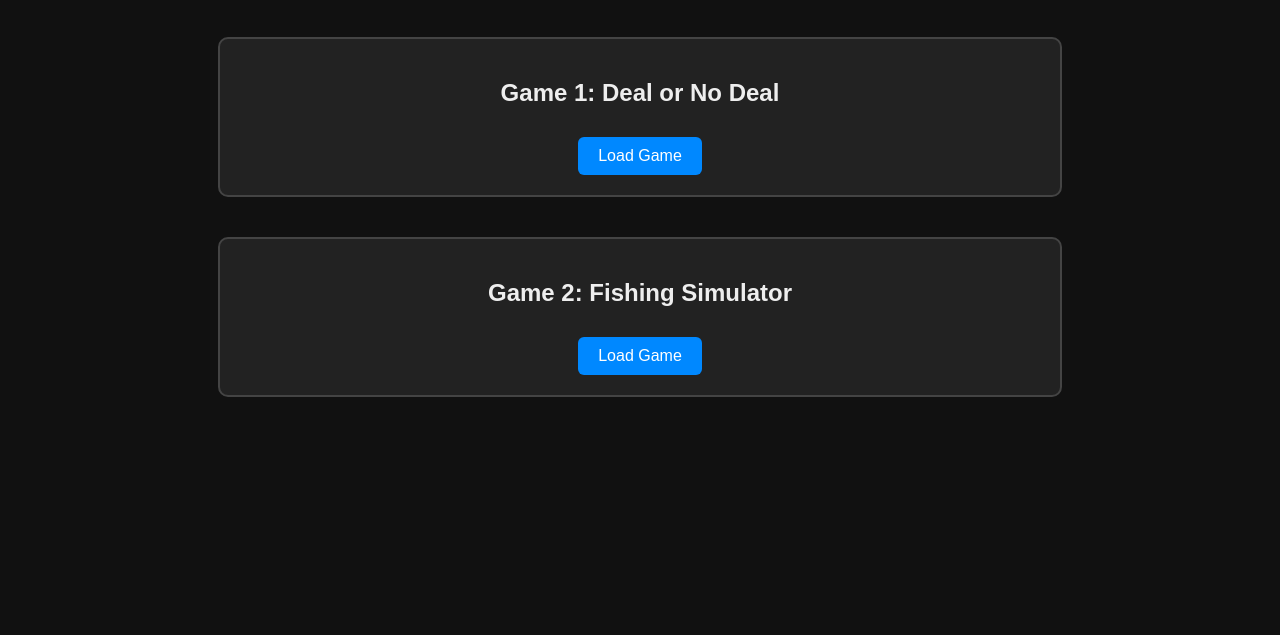
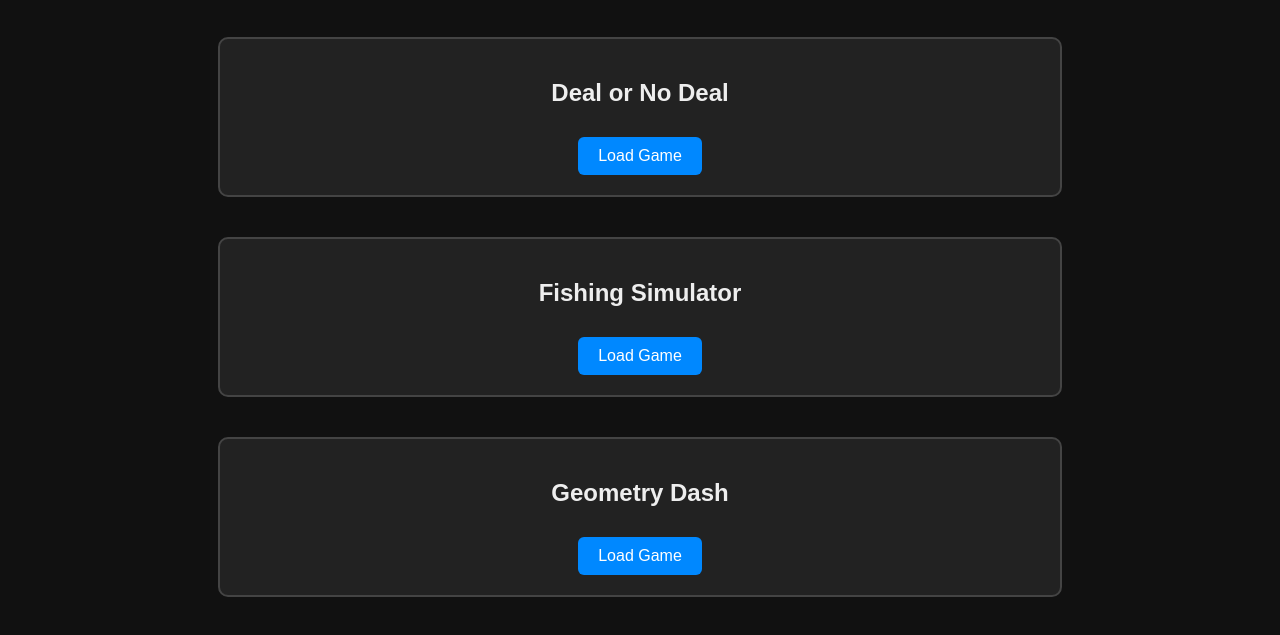
Before and after one commit to bumaself/hobocakes.com, a plain HTML site: page games.html in a window 1280 px wide. Shown: the part 89-724 px from the top of the page. Drawn offline with Linux system fonts and the light colour scheme.

Commit message:
Update games.html

```diff
--- a/games.html
+++ b/games.html
@@ -62,15 +62,21 @@
   <h1>Game Portal</h1>
 
   <div class="game-container">
-    <h2>Game 1: Deal or No Deal</h2>
+    <h2>Deal or No Deal</h2>
     <button onclick="loadGame('game1', 'https://scratch.mit.edu/projects/340716311/embed')">Load Game</button>
     <div id="game1" class="embed-wrapper"></div>
   </div>
 
   <div class="game-container">
-    <h2>Game 2: Fishing Simulator</h2>
+    <h2>Fishing Simulator</h2>
     <button onclick="loadGame('game2', 'https://scratch.mit.edu/projects/1130948011/embed')">Load Game</button>
     <div id="game2" class="embed-wrapper"></div>
+  </div>
+
+  <div class="game-container">
+    <h2>Geometry Dash</h2>
+    <button onclick="loadGame('game3', 'https://scratch.mit.edu/projects/105500895/embed')">Load Game</button>
+    <div id="game3" class="embed-wrapper"></div>
   </div>
 
   <script>
```
